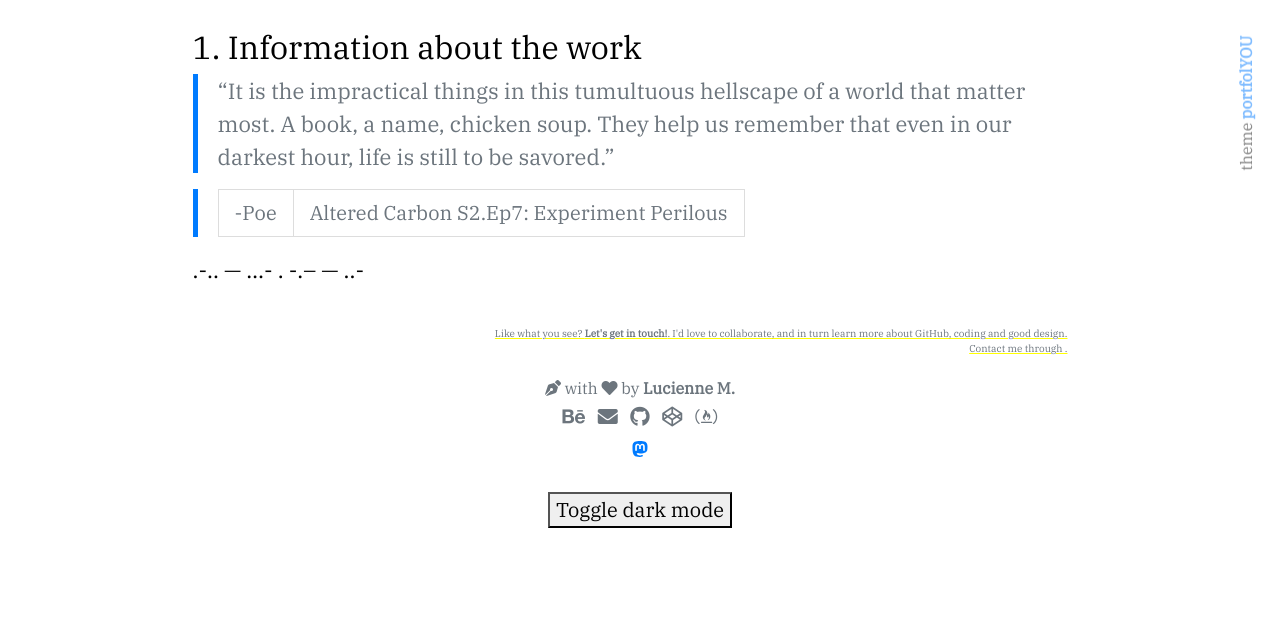
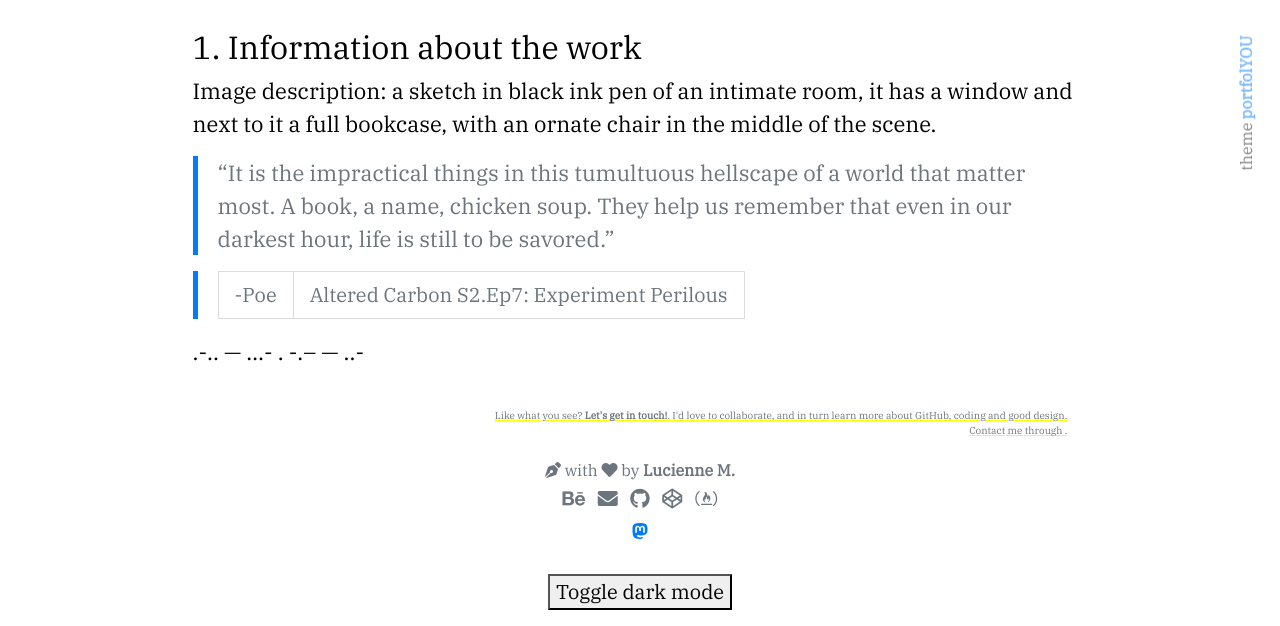
Before and after one commit to lmldvd/lmldvd.github.io, a Jekyll site: the page built from _posts/2020-12-10-lunch-break-sketch-13.md, in a window 1280 px wide. Shown: the part 673-1299 px from the top of the page. Built offline with Jekyll 4.4.1, drawn with Linux system fonts in a browser that asks for light colours; nearby versions of some CDN libraries; some web fonts are replaced; our own code applies the rules of GitHub Pages for plain Markdown files; before the commit the page ends 1217 px from its top, so only the background shows below that.

Commit message:
Update 2020-12-10-lunch-break-sketch-13.md
Added image description.

```diff
--- a/_posts/2020-12-10-lunch-break-sketch-13.md
+++ b/_posts/2020-12-10-lunch-break-sketch-13.md
@@ -10,6 +10,7 @@ description: Everyday (or so) I will practice drawing on paper. Usually pencils
 
 ## 1. Information about the work
 
+Image description: a sketch in black ink pen of an intimate room, it has a window and next to it a full bookcase, with an ornate chair in the middle of the scene.
 
 > "It is the impractical things in this tumultuous hellscape of a world that matter most. A book, a name, chicken soup. They help us remember that even in our darkest hour, life is still to be savored."
 
```
